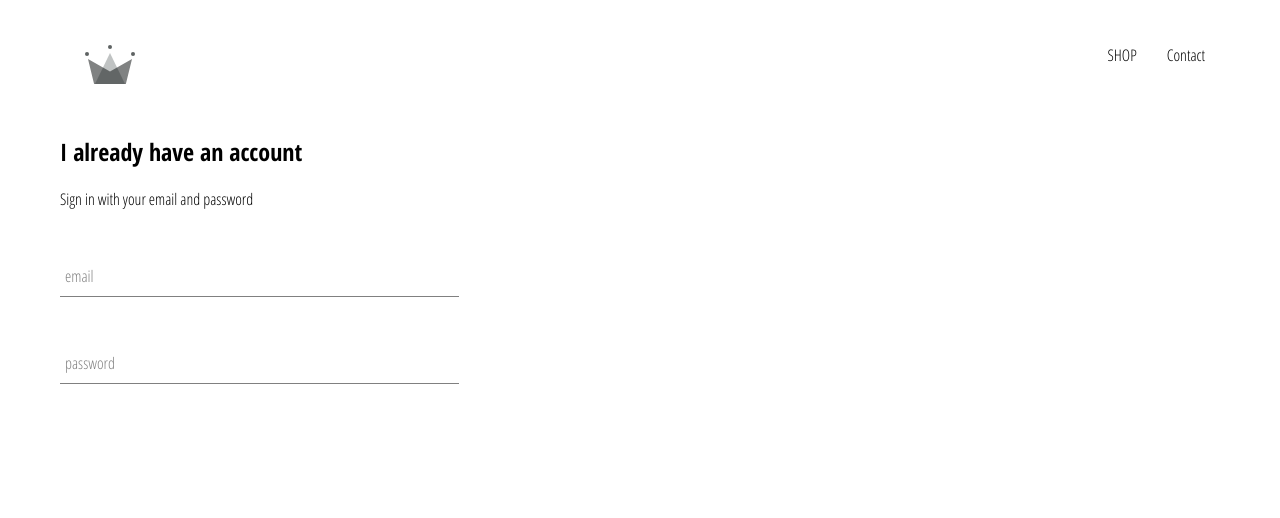
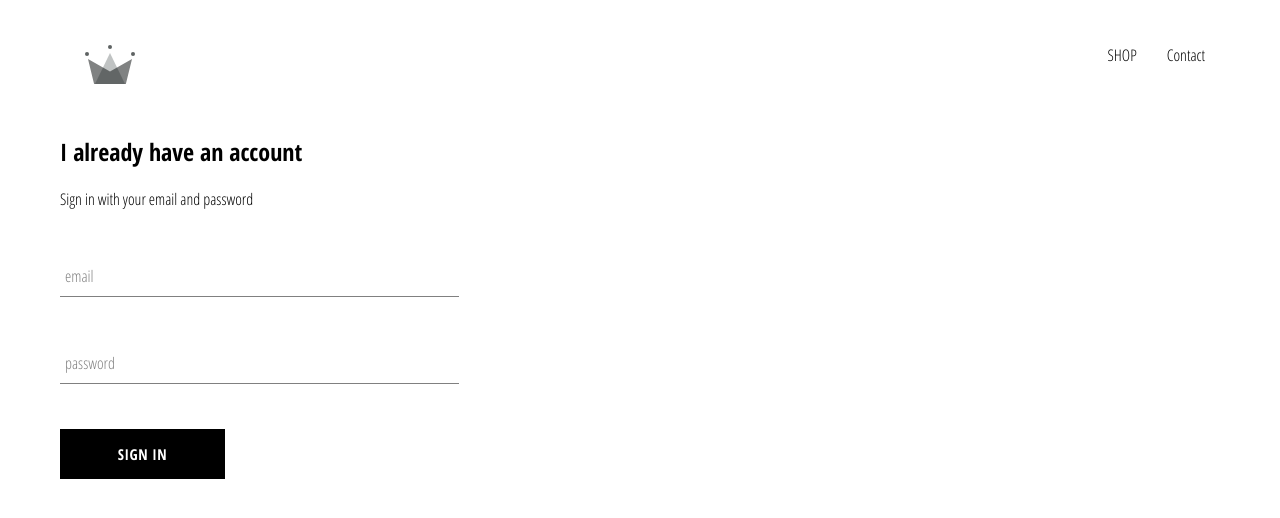
Before and after one commit to SimplyAvi/avi-clothing, a React (Create React App) app: page /signin in a window 1280 px wide. Shown: the top 518 px of the page. Built offline with nearby package versions, Linux system fonts and the light colour scheme.

Commit message:
Added a custom button along with its styling to the sign in page

```diff
--- /dev/null
+++ b/src/components/custom-button/custom-button.component.jsx
@@ -0,0 +1,16 @@
+import React from 'react'
+
+import './custom-button.style.scss'
+
+
+
+
+const CustomButton = ({children, ...otherProps  }) => (
+    <button className='custom-button' {...otherProps}  >
+        {children}
+
+    </button>
+
+)
+
+export default CustomButton
--- /dev/null
+++ b/src/components/custom-button/custom-button.style.scss
@@ -0,0 +1,22 @@
+.custom-button {
+  min-width: 165px;
+  width: auto;
+  height: 50px;
+  letter-spacing: 0.5px;
+  line-height: 50px;
+  padding: 0 35px 0 35px;
+  font-size: 15px;
+  background-color: black;
+  color: white;
+  text-transform: uppercase;
+  font-family: 'Open Sans Condensed';
+  font-weight: bolder;
+  border: none;
+  cursor: pointer;
+
+  &:hover {
+    background-color: white;
+    color: black;
+    border: 1px solid black;
+  }
+}
--- a/src/components/sign-in/sign-in.component.jsx
+++ b/src/components/sign-in/sign-in.component.jsx
@@ -1,7 +1,8 @@
 import React from 'react';
 
 import FormInput from '../form-input/form-input.component';
-// import CustomButton from '../custom-button/custom-button.component';
+
+import CustomButton from '../custom-button/custom-button.component'
 
 import './sign-in.styles.scss';
 
@@ -50,6 +51,7 @@ class SignIn extends React.Component {
             label='password'
             required
           />
+          <CustomButton type='submit'> Sign in </CustomButton>
         </form>
       </div>
     );
--- a/src/components/sign-in/sign-in.styles.scss
+++ b/src/components/sign-in/sign-in.styles.scss
@@ -2,4 +2,8 @@
     width: 30vw;
     display: flex;
     flex-direction: column;
+
+    .title {
+        margin: 10px 10px;
+    }
 }
```
